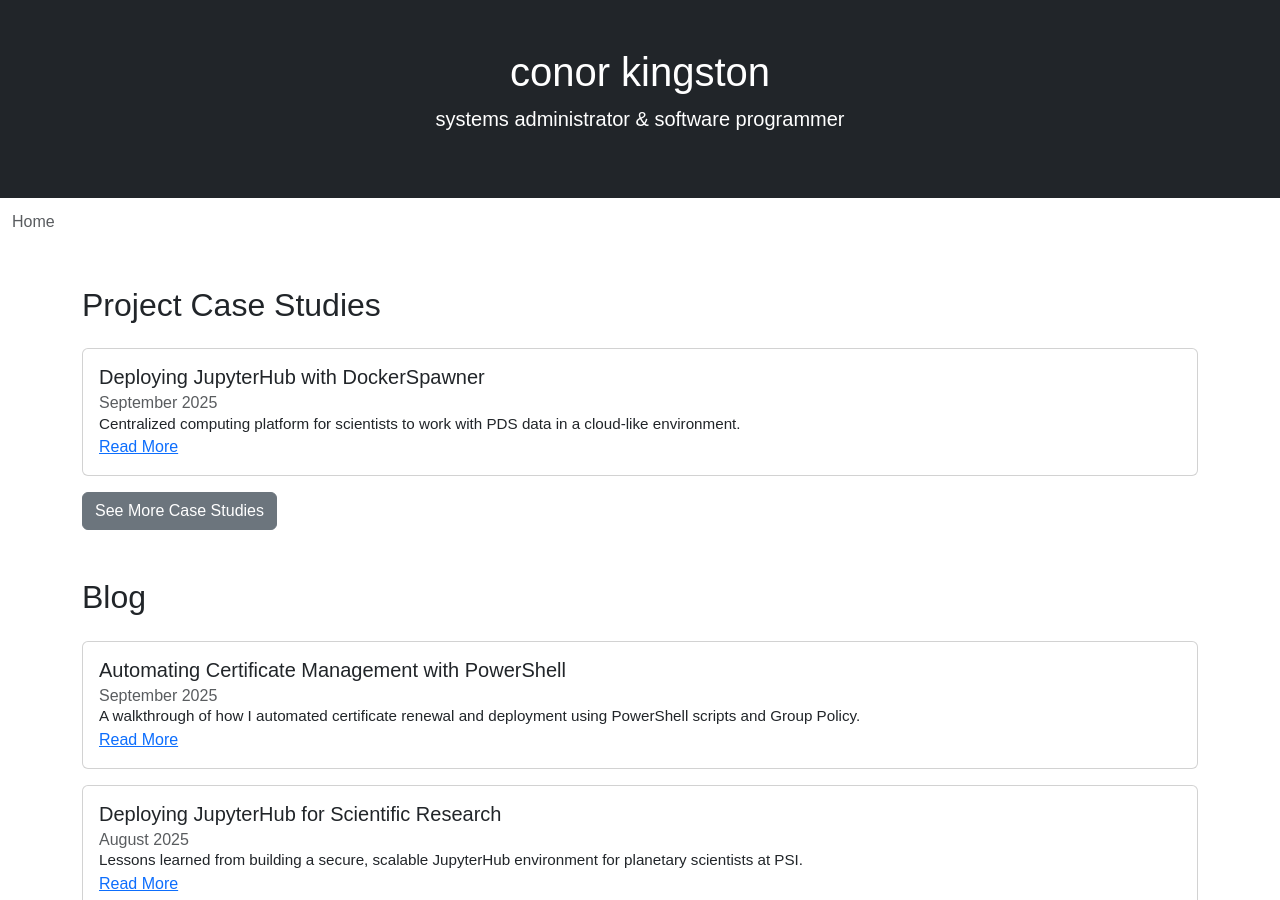
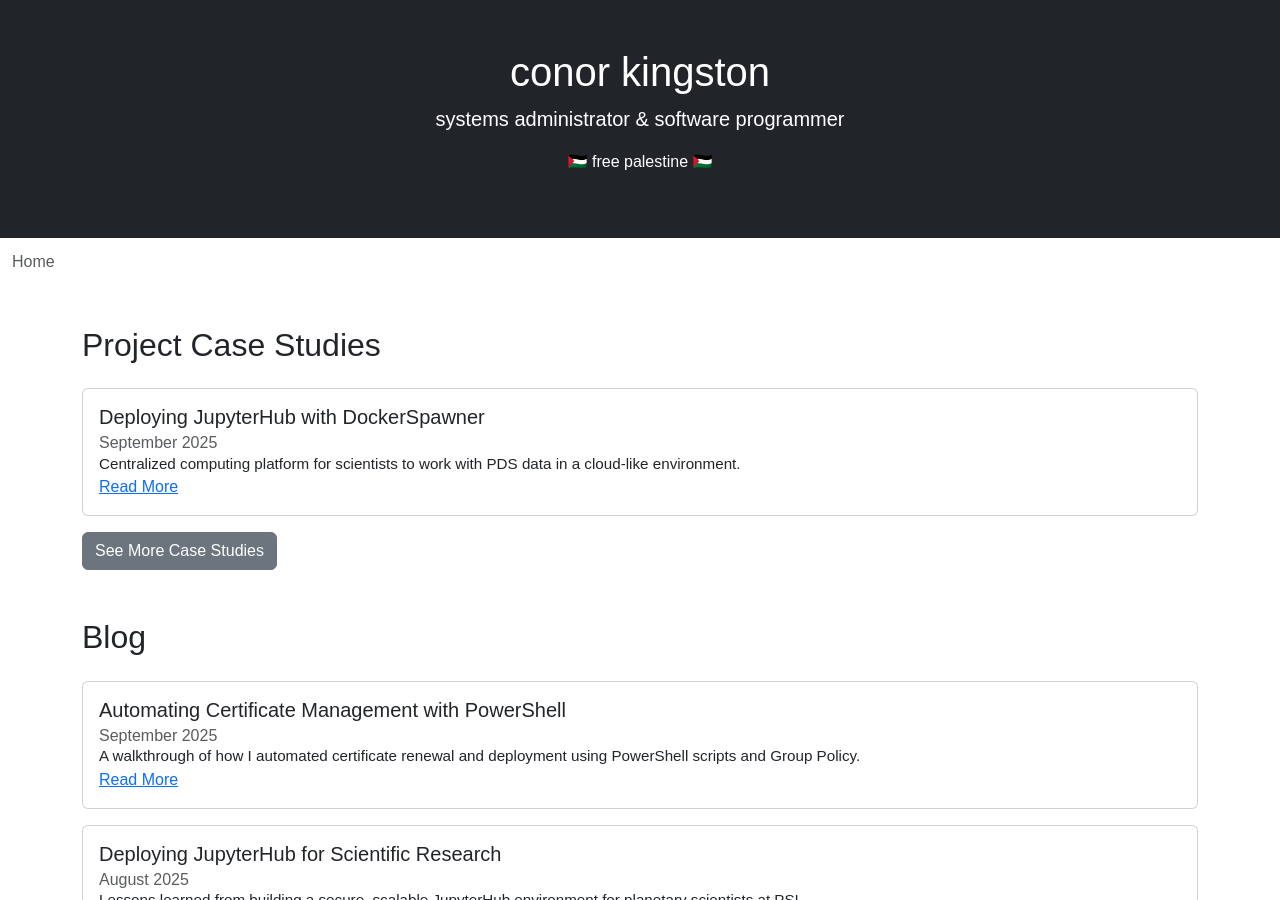
Before and after one commit to conormcneil/conorkingston.com, a Jekyll site: the page built from index.md, in a window 1280 px wide and 900 px high. Built offline with Jekyll 4.4.1, drawn with Linux system fonts in a browser that asks for light colours.

Commit message:
free fucking palestine

```diff
--- a/_includes/header.html
+++ b/_includes/header.html
@@ -1,4 +1,5 @@
 <header class="bg-dark text-white text-center py-5">
     <h1>conor kingston</h1>
     <p class="lead">systems administrator & software programmer</p>
+    <p>&#x1f1f5;&#x1f1f8; free palestine &#x1f1f5;&#x1f1f8;</p>
 </header>
```
